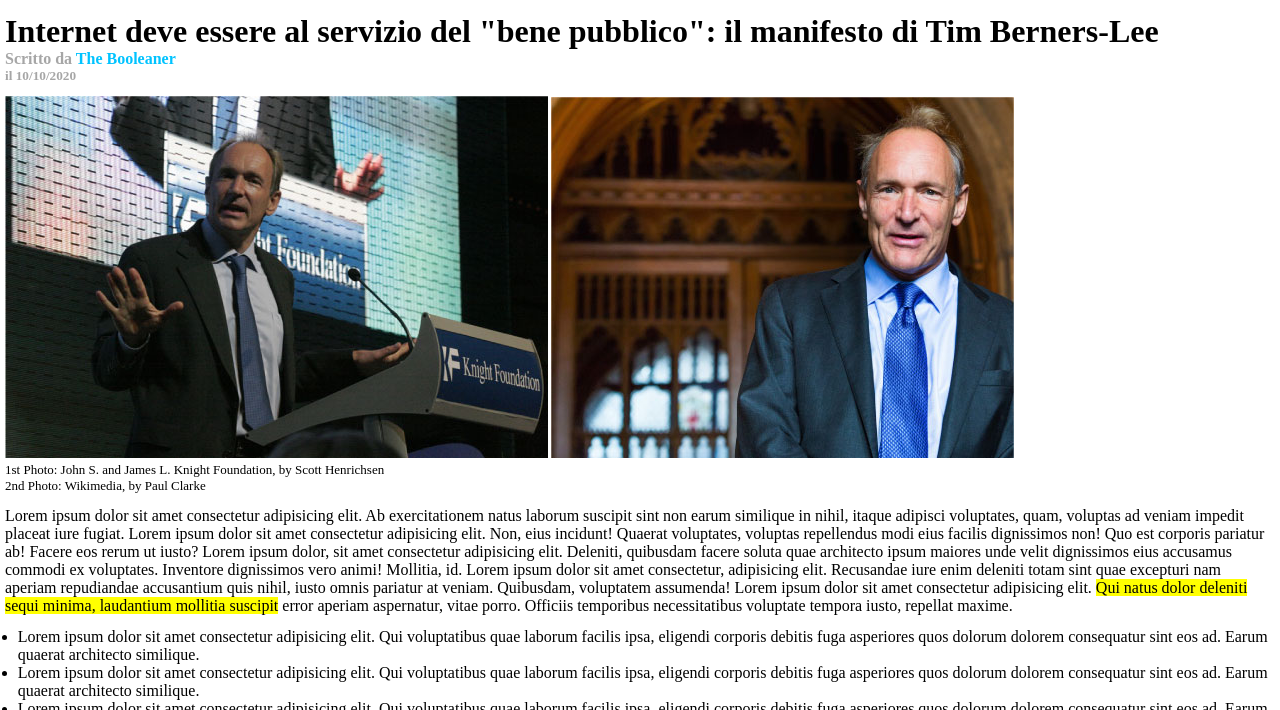
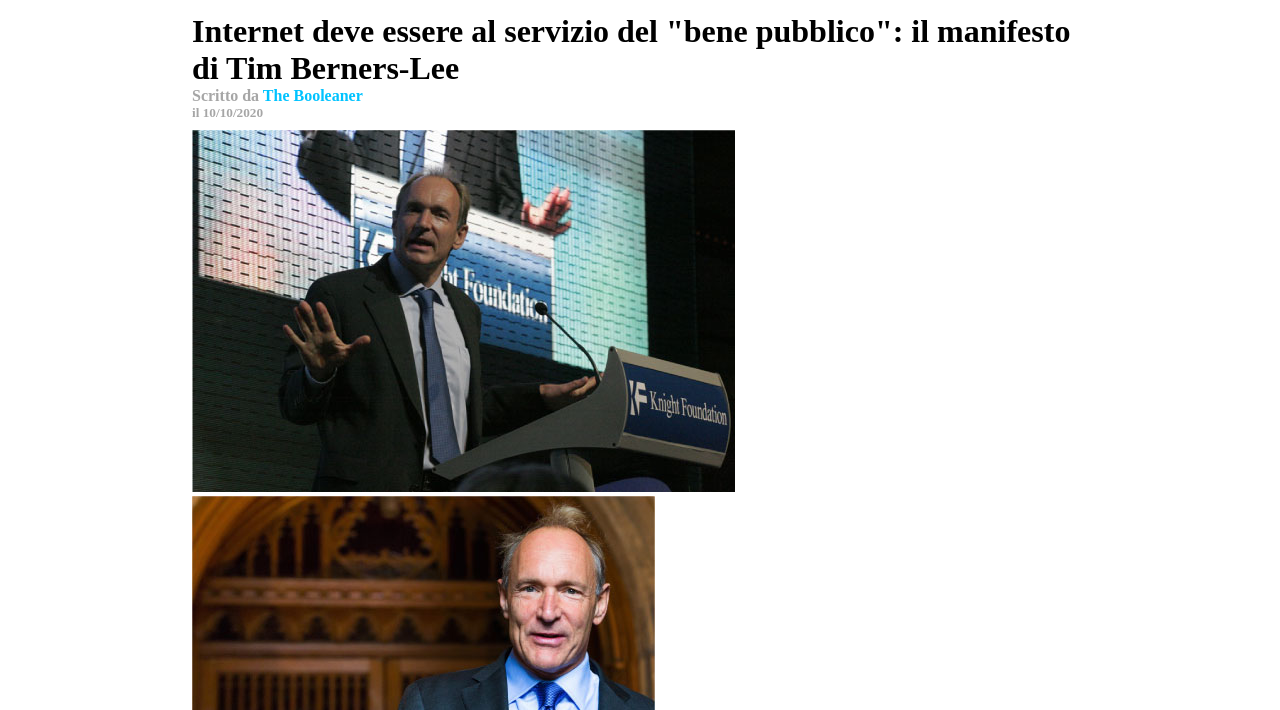
Before and after one commit to BernardoCosmi/html-css-booleaner, a plain HTML site: page index.html in a window 1280 px wide. Shown: the part 90-800 px from the top of the page. Drawn offline with Linux system fonts and the light colour scheme.

Commit message:
Bonus version

```diff
--- a/assets/css/style.css
+++ b/assets/css/style.css
@@ -15,8 +15,8 @@ article{
 }
 
 #contenitore{
-    margin-left: 5px;
-    margin-right: 5px;
+    margin-left: 15%;
+    margin-right: 15%;
 }
 /* Banner  */
 nav{
```
